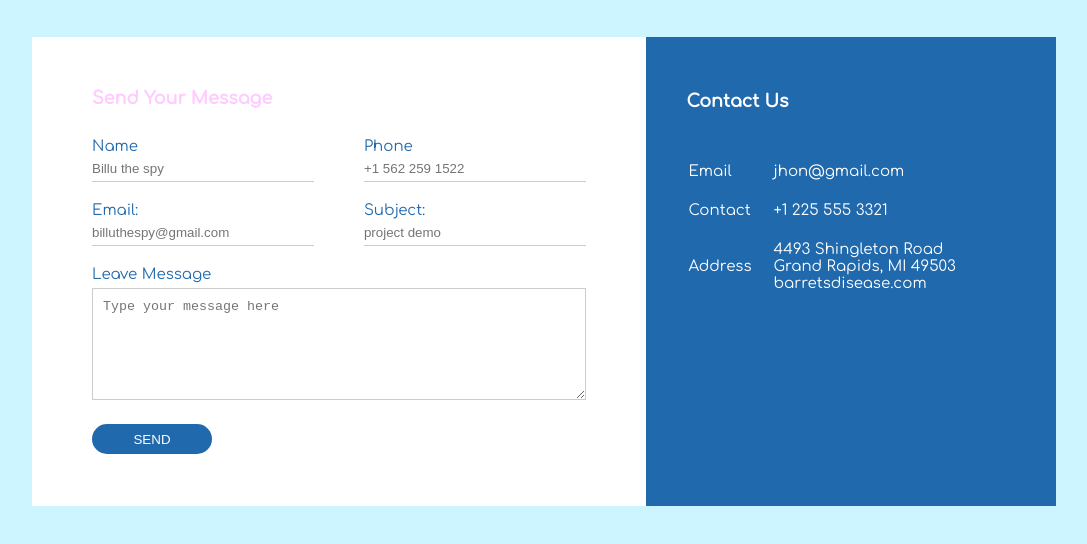
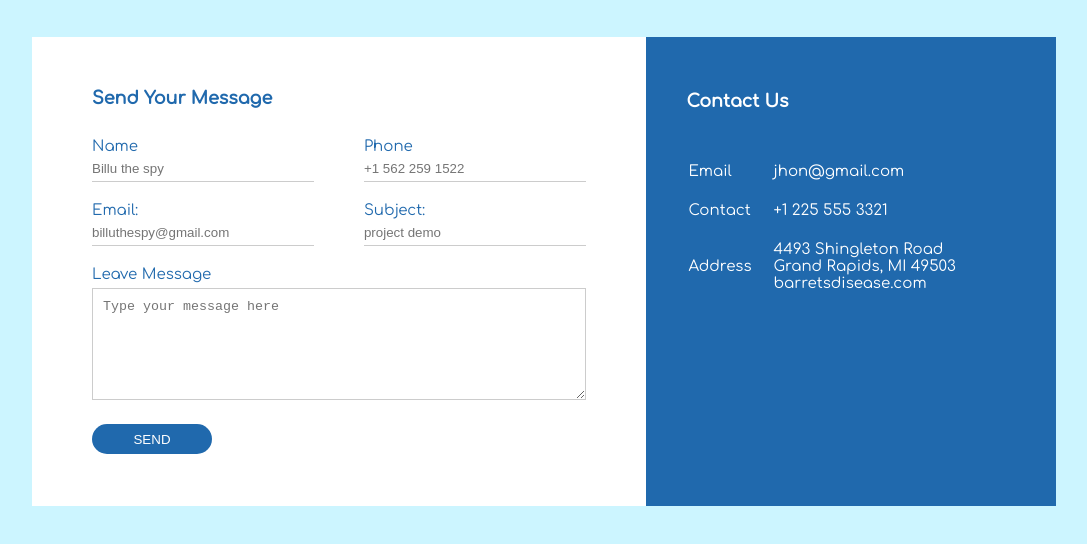
Before and after one commit to minhazriad/landing, a plain HTML site: page index.html in a window 1280 px wide. Shown: the part 130-674 px from the top of the page, without its empty margins (96-1183 px from the left). Drawn offline with Linux system fonts and the light colour scheme.

Commit message:
Update contact_form_1.css

```diff
--- a/css/style/contact_form_1.css
+++ b/css/style/contact_form_1.css
@@ -28,7 +28,7 @@ h1{
 
 }
 .contact-left h3{
-	color: #ffccff;
+	color: #2069AD;
 	font-weight: 600;
 	margin-bottom: 30px;
 }
```
